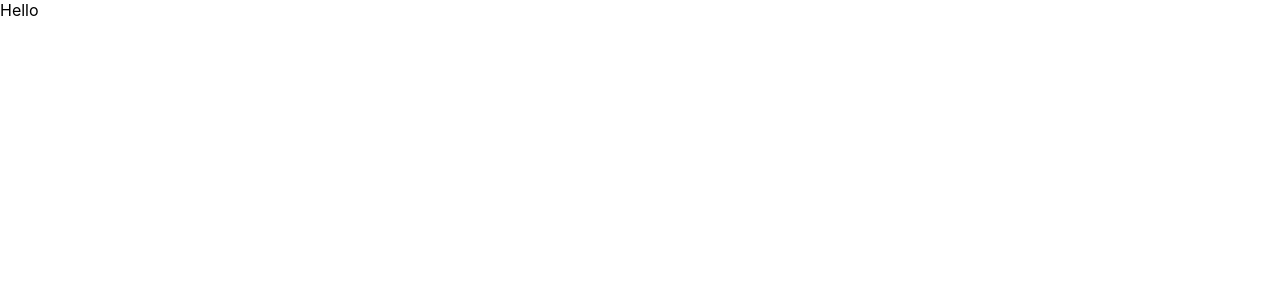
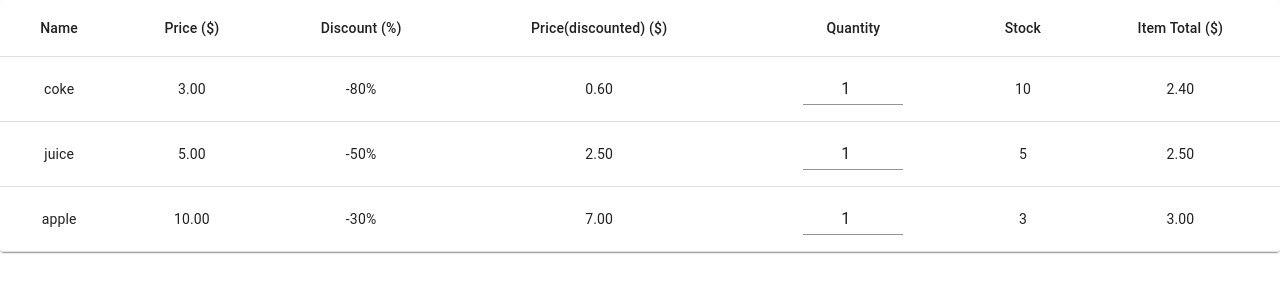
Before and after one commit to Accelsnow/csc301-simple-checkout-system-web, a React (Create React App) app in the folder front/: page / in a window 1280 px wide. Shown: the top 300 px of the page. Built offline with nearby package versions, Linux system fonts and the light colour scheme.

Commit message:
implemented customer checkout feature: add/remove items

```diff
--- a/front/src/App.js
+++ b/front/src/App.js
@@ -6,7 +6,7 @@ import Admin from "./components/AdminPage/Admin";
 import {
     BrowserRouter as Router,
     Switch,
-    Route,
+    Route
 } from "react-router-dom";
 
 function App() {
--- a/front/src/components/CheckoutPage/Checkout.jsx
+++ b/front/src/components/CheckoutPage/Checkout.jsx
@@ -1,9 +1,97 @@
 import React, { Component } from "react";
+import Table from '@material-ui/core/Table';
+import TableBody from '@material-ui/core/TableBody';
+import TableCell from '@material-ui/core/TableCell';
+import TableContainer from '@material-ui/core/TableContainer';
+import TableHead from '@material-ui/core/TableHead';
+import TableRow from '@material-ui/core/TableRow';
+import Paper from '@material-ui/core/Paper';
+import TextField from "@material-ui/core/TextField";
+import { round} from "../utilities";
+
+
+const items = [
+	{id: 1, name: "coke", discount: 0.8, price: 3.0, stock: 10, quantity: 1, total: round(0.8*3.0)},
+	{id: 2, name: "juice", discount: 0.5, price: 5.0, stock: 5, quantity: 1, total: round(0.5*5.0)},
+	{id: 3, name: "apple", discount: 0.3, price: 10.0, stock: 3, quantity: 1, total: round(0.3*10.0)}
+];
+
+function add_item(id, name, discount, price, stock) {
+	items.push({id: id, name: name, discount: discount, price: price, stock: stock, quantity: 1, total: round(price*(1-discount))});
+}
 
 class Checkout extends Component {
+	state = {
+		items: items
+	};
+	onBlurQuantity = (e, item) => {
+		const itemsCopy = this.state.items;
+		const itemCopy = itemsCopy.find(i => i.id === item.id);
+		if (Number(e.target.value) === 0){
+			itemsCopy.splice(itemsCopy.indexOf(itemCopy),1);
+			this.setState({items: itemsCopy});
+		}
+	};
+	onChangeQuantity = (e, item) => {
+		const itemsCopy = this.state.items;
+		const itemCopy = itemsCopy.find(i => i.id === item.id);
+		if (Number(e.target.value) >= 0 && Number(e.target.value) <= itemCopy.stock){
+			itemsCopy[itemsCopy.indexOf(itemCopy)].quantity = Number(e.target.value);
+			const updatedTotal = itemCopy.price*(1-itemCopy.discount)*Number(e.target.value);
+			itemsCopy[itemsCopy.indexOf(itemCopy)].total = round(updatedTotal);
+			this.setState({items: itemsCopy});
+		}
+	};
 	render() {
 		return (
-			<div>Hello</div>
+			<div>
+				<TableContainer component={Paper}>
+					<Table style={{minWidth: 650}} aria-label="simple table">
+						<TableHead>
+							<TableRow>
+								<TableCell align="center">Name</TableCell>
+								<TableCell align="center">Price&nbsp;($)</TableCell>
+								<TableCell align="center">Discount&nbsp;(%)</TableCell>
+								<TableCell align="center">Price(discounted)&nbsp;($)</TableCell>
+								<TableCell align="center">Quantity</TableCell>
+								<TableCell align="center">Stock</TableCell>
+								<TableCell align="center">Item Total&nbsp;($)</TableCell>
+							</TableRow>
+						</TableHead>
+						<TableBody>
+							{this.state.items.map(item => (
+								<TableRow key={item.id}>
+									<TableCell  align="center">
+										{item.name}
+									</TableCell>
+									<TableCell align="center">{round(item.price)}</TableCell>
+									<TableCell align="center">{"-"+item.discount*100+"%"}</TableCell>
+									<TableCell align="center">{round(item.price*(1-item.discount))}</TableCell>
+									<TableCell align="center">
+										<TextField
+											style={{width: "100px"}}
+											id="standard-number"
+											type="number"
+											required={true}
+											InputLabelProps={{
+												shrink: true,
+											}}
+											value={item.quantity}
+											inputProps={{
+												style: { textAlign: "center"}
+											}}
+											onChange={(e) => {this.onChangeQuantity(e, item)}}
+											onBlur={(e) => {this.onBlurQuantity(e, item)}}
+										/>
+									</TableCell>
+									<TableCell align="center">{item.stock}</TableCell>
+									<TableCell align="center">{item.total}</TableCell>
+								</TableRow>
+							))}
+						</TableBody>
+					</Table>
+				</TableContainer>
+			</div>
 		);
 	}
 }
--- a/front/src/components/LoginPage/Login.jsx
+++ b/front/src/components/LoginPage/Login.jsx
@@ -4,6 +4,7 @@ import Button from "@material-ui/core/Button";
 import TextField from "@material-ui/core/TextField";
 import Typography from "@material-ui/core/Typography";
 import Container from "@material-ui/core/Container";
+import { withRouter } from "react-router-dom";
 
 class Login extends Component {
 	state = {
@@ -22,10 +23,8 @@ class Login extends Component {
 		e.preventDefault();
 		if (this.state.email !== "admin" || this.state.pass !== "admin"){
 			alert("wrong email or password");
-			console.log(this.state)
 		} else {
-			alert("log in");
-			//this.props.history.push("/admin");
+			this.props.history.push("/admin");
 		}
 	};
 	render() {
@@ -76,4 +75,4 @@ class Login extends Component {
 	}
 }
 
-export default Login;
+export default withRouter(Login);
--- /dev/null
+++ b/front/src/components/utilities.js
@@ -0,0 +1,3 @@
+export function round(num){
+	return (Math.round(num*100)/100).toFixed(2);
+}
```
Also changed, not shown: 1 other file (tests, documents, lock files or other folders).
